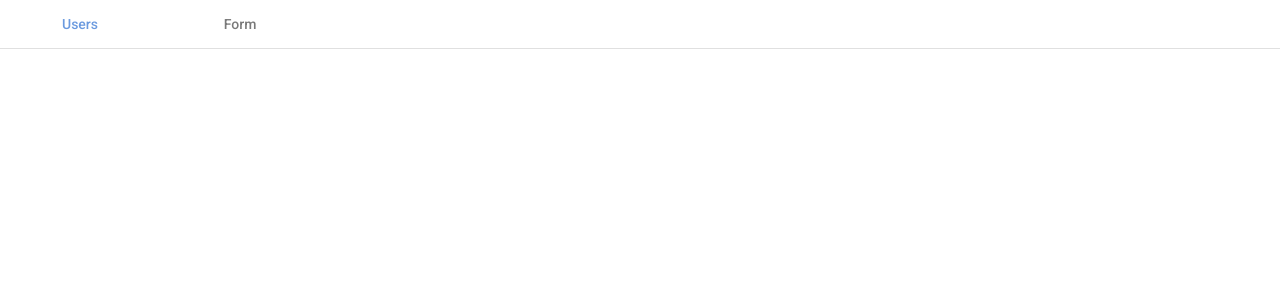
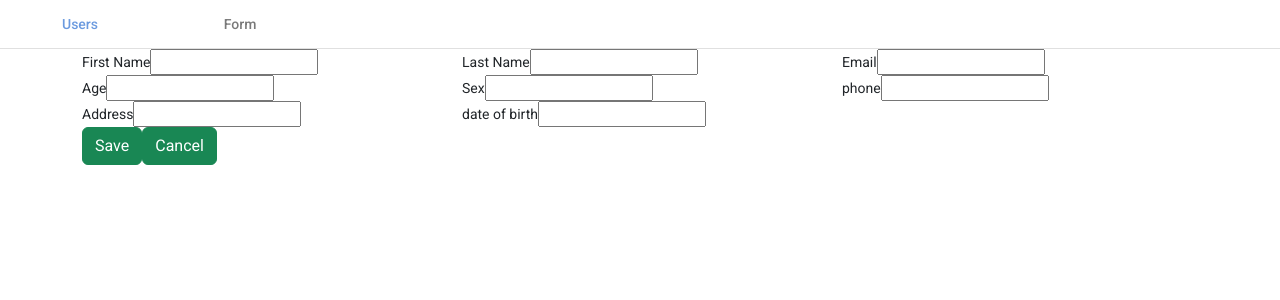
Before and after one commit to Grzesiek786/patronage, an Angular app: page /editUser/1 in a window 1280 px wide. Before the commit this address led to /. Shown: the top 300 px of the page. Built offline with nearby package versions, Linux system fonts and the light colour scheme.

Commit message:
added edit-user component

```diff
--- a/package.json
+++ b/package.json
@@ -22,7 +22,8 @@
     "@angular/platform-browser": "~11.2.0",
     "@angular/platform-browser-dynamic": "~11.2.0",
     "@angular/router": "~11.2.0",
-    "bootstrap": "^5.1.3",
+    "@ng-bootstrap/ng-bootstrap": "^9.1.3",
+    "bootstrap": "^5.2.0-beta1",
     "rxjs": "~6.6.0",
     "tslib": "^2.0.0",
     "zone.js": "~0.11.3"
--- a/src/app/add-user/add-user.component.html
+++ b/src/app/add-user/add-user.component.html
@@ -40,7 +40,7 @@
       </mat-grid-tile>
       <mat-grid-tile>
         <mat-form-field appearance="fill">
-          <mat-label>Telephone</mat-label>
+          <mat-label>Phone</mat-label>
           <span matPrefix>+1 &nbsp;</span>
           <input type="tel" matInput placeholder="555-555-1234" formControlName="phone" />
         </mat-form-field>
--- a/src/app/app-routing.module.ts
+++ b/src/app/app-routing.module.ts
@@ -1,12 +1,15 @@
 import { NgModule } from '@angular/core';
 import { RouterModule, Routes } from '@angular/router';
 import { AddUserComponent } from './add-user/add-user.component';
+import { EditUserComponent } from './edit-user/edit-user.component';
 import { UsersComponent } from './users/users.component';
 
 const routes: Routes = [
   { path: '', redirectTo: '/users', pathMatch: 'full' },
   { path: 'users', component: UsersComponent },
   { path: 'addUser', component: AddUserComponent },
+  { path: 'editUser', component: EditUserComponent },
+  { path: 'editUser/:id', component: EditUserComponent },
 ];
 
 @NgModule({
--- a/src/app/app.module.ts
+++ b/src/app/app.module.ts
@@ -25,9 +25,10 @@ import { ErrorComponent } from './error/error.component';
 import { FilterComponent } from './filter/filter.component';
 import { FilterPipe } from './shared/filter.pipe';
 import { UserEditComponent } from './users/user-edit/user-edit.component';
+import { EditUserComponent } from './edit-user/edit-user.component';
 
 @NgModule({
-  declarations: [AppComponent, UsersComponent, HeaderComponent, AddUserComponent, ErrorComponent, FilterComponent, FilterPipe, UserEditComponent ],
+  declarations: [AppComponent, UsersComponent, HeaderComponent, AddUserComponent, ErrorComponent, FilterComponent, FilterPipe, UserEditComponent, EditUserComponent ],
   imports: [
     BrowserModule,
     AppRoutingModule,
--- /dev/null
+++ b/src/app/edit-user/edit-user.component.html
@@ -0,0 +1,71 @@
+<div class="container">
+  <div class="row">
+    <div class="col">
+      <form>
+        <div class="row">
+          <div class="col-4">
+            <div class="form-group">
+              <label for="firstName">First Name</label>
+              <input type="text" id="firstName" class="form-contol">
+            </div>
+          </div>
+
+          <div class="col-4">
+            <div class="form-group">
+              <label for="lastName">Last Name</label>
+              <input type="text" id="lastName" class="form-contol">
+            </div>
+          </div>
+          <div class="col-4">
+            <div class="form-group">
+              <label for="email">Email</label>
+              <input type="text" id="email" class="form-contol">
+            </div>
+          </div>
+        </div>
+        <div class="row">
+          <div class="col-4">
+            <div class="form-group">
+              <label for="age">Age</label>
+              <input type="text" id="age" class="form-contol">
+            </div>
+          </div>
+          <div class="col-4">
+            <div class="form-group">
+              <label for="sex">Sex</label>
+              <input type="text" id="sex" class="form-contol">
+            </div>
+          </div>
+          <div class="col-4">
+            <div class="form-group">
+              <label for="phone">phone</label>
+              <input type="text" id="phone" class="form-contol">
+            </div>
+          </div>
+        </div>
+        <div class="row">
+          <div class="col-4">
+            <div class="form-group">
+              <label for="address">Address</label>
+              <input type="text" id="address" class="form-contol">
+            </div>
+          </div>
+          <div class="col-4">
+            <div class="form-group">
+              <label for="dateOfBirth">date of birth</label>
+              <input type="text" id="dateOfBirth" class="form-contol">
+            </div>
+          </div>
+          <!-- <div class="col-4">
+            <div class="form-group">
+              <label for="hobbies">Favorite Hobbies</label>
+              <input type="text" id="hobbies" class="form-contol">
+            </div>
+          </div> -->
+        </div>
+        <button type="submit" class="btn btn-success">Save</button>
+        <button type="submit" class="btn btn-success">Cancel</button>
+      </form>
+    </div>
+  </div>
+</div>
--- /dev/null
+++ b/src/app/edit-user/edit-user.component.ts
@@ -0,0 +1,43 @@
+import { Component, OnInit } from '@angular/core';
+import { FormControl, FormGroup } from '@angular/forms';
+import { ActivatedRoute, Params } from '@angular/router';
+import { UsersService } from '../services/users.service';
+
+@Component({
+  selector: 'app-edit-user',
+  templateUrl: './edit-user.component.html',
+  styleUrls: ['./edit-user.component.scss'],
+})
+export class EditUserComponent implements OnInit {
+  public id: string;
+  public editMode = false;
+  public editForm: FormGroup;
+
+  constructor(
+    private route: ActivatedRoute,
+    private usersService: UsersService
+  ) {}
+
+  ngOnInit(): void {
+    this.route.params.subscribe((params: Params) => {
+      this.id = params['id'];
+      this.editMode = params['id'] != null;
+      console.log(this.id, this.editMode);
+    });
+  }
+
+  private initForm(): void {
+    let firstName = '';
+    let lastName = '';
+    let email = '';
+    let age = '';
+    let sex = '';
+    let phone = '';
+    let address = '';
+    let dateOfBirth = '';
+
+    this.editForm = new FormGroup({
+      firstName: new FormControl(),
+    });
+  }
+}
--- a/src/app/services/users.service.ts
+++ b/src/app/services/users.service.ts
@@ -15,6 +15,11 @@ export class UsersService {
     return this.httpService.get<User[]>('users');
   }
 
+  public fetchUser(id: string): Observable<User> {
+    const url = `${this.users}/${id}`
+    return this.httpService.get<User>(url)
+  }
+
   public deleteUser(user: User): Observable<User> {
     return this.httpService.delete<User>(user.id, 'users');
   }
@@ -28,6 +33,6 @@ export class UsersService {
   }
 
   public getByName(name: string) {
-    return this.users.forEach((proj) => (proj));
+    return this.users.forEach((proj) => proj);
   }
 }
--- a/src/app/users/users.component.ts
+++ b/src/app/users/users.component.ts
@@ -17,6 +17,7 @@ import {
 } from '@angular/animations';
 import { MatSort, Sort } from '@angular/material/sort';
 import { SearchedUser } from 'src/shared/searched-user.interface';
+import { ActivatedRoute, Router } from '@angular/router';
 
 @Component({
   selector: 'app-users',
@@ -62,7 +63,9 @@ export class UsersComponent extends Destroyable implements OnInit {
 
   constructor(
     private usersService: UsersService,
-    private hobbiesService: HobbiesService
+    private hobbiesService: HobbiesService,
+    private route: ActivatedRoute,
+    private router: Router
   ) {
     super();
   }
@@ -127,7 +130,10 @@ export class UsersComponent extends Destroyable implements OnInit {
   }
 
   public editUser(user: User): void {
-    console.log(user);
+    this.router.navigate(['../', 'editUser', user.id], {relativeTo: this.route})
+    console.log(user.id);
+    const test = this.usersService.fetchUser(user.id);
+    console.log('id: ', test);
   }
 
   public sortData(sort: Sort) {
```
Also changed, not shown: src/app/services/user.service.ts (deleted, +0 -17 lines), src/app/edit-user/edit-user.component.scss (added), 1 other file (tests, documents, lock files or other folders).
